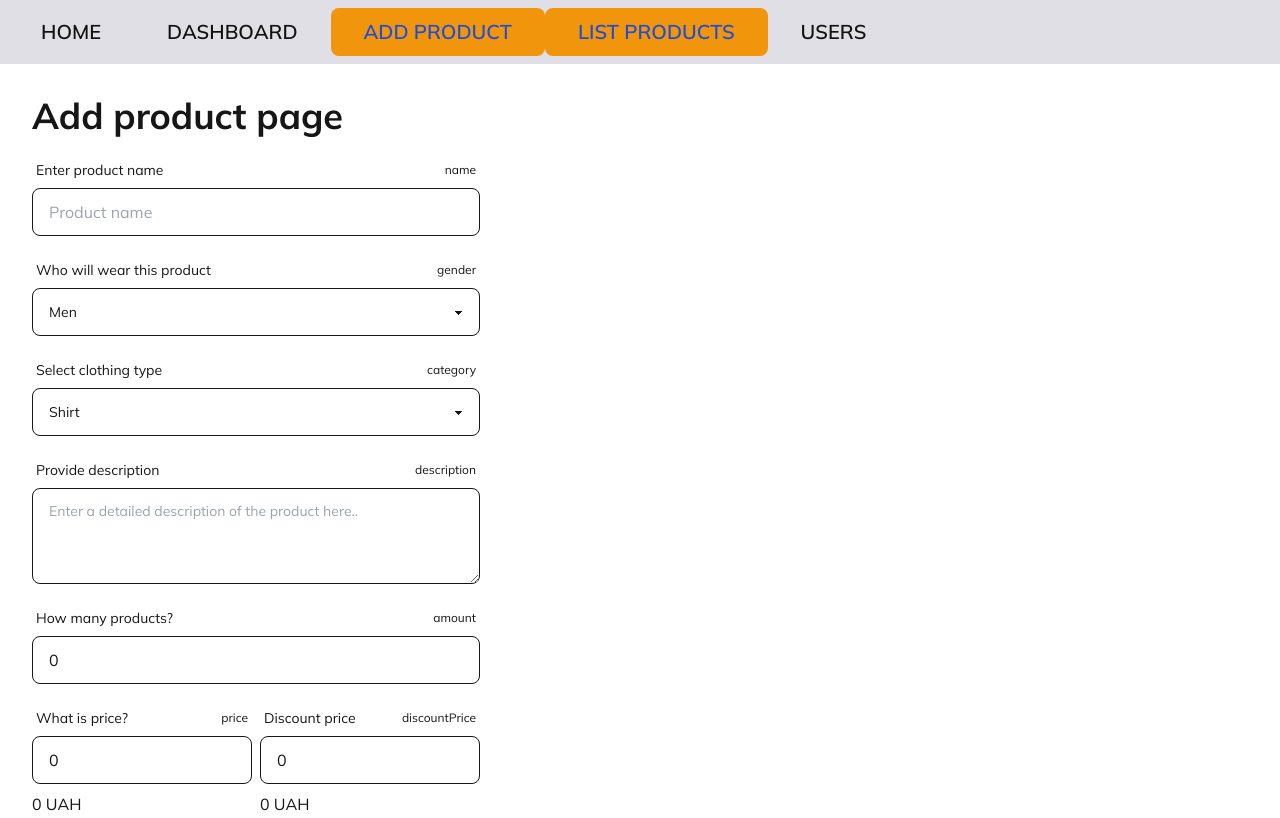
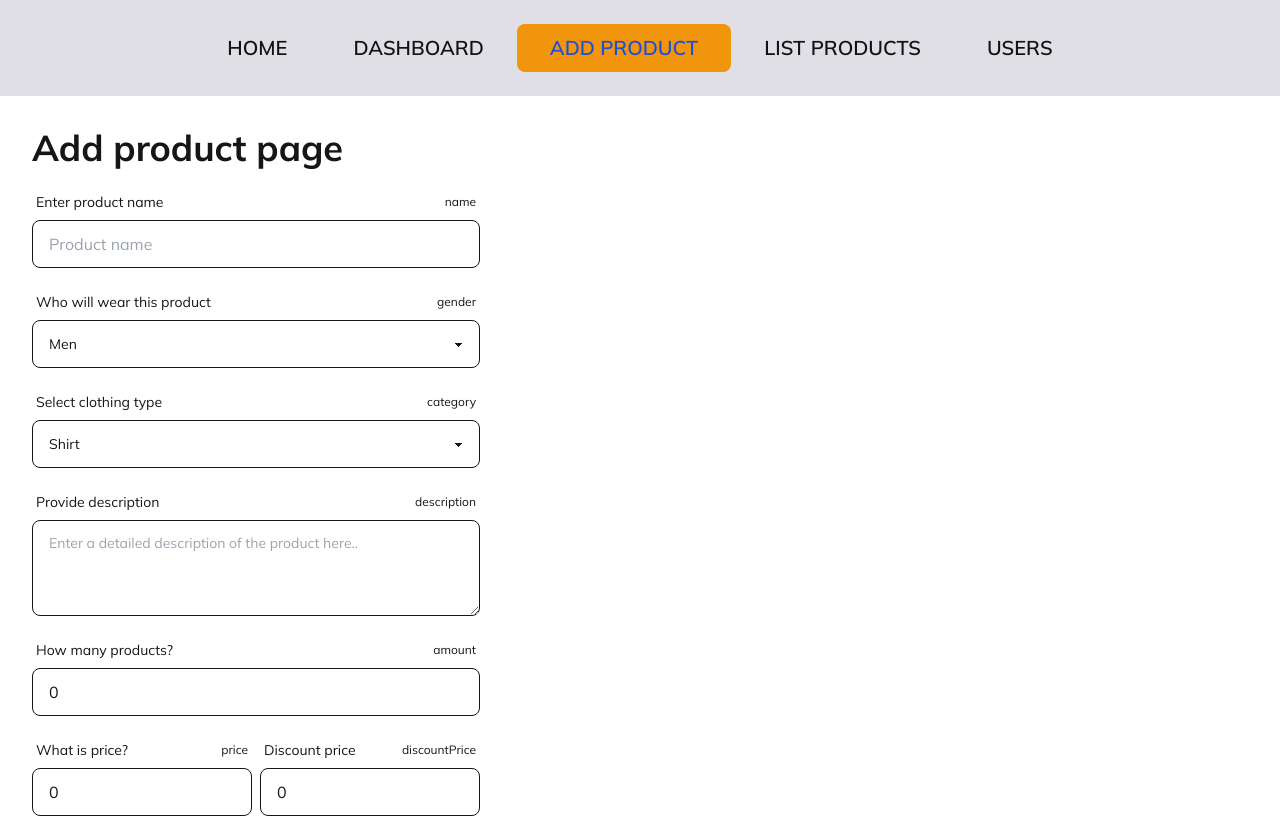
Before and after one commit to Sergi0let/clothes-store-next, a Next.js app: page /admin/add-product in a window 1280 px wide. Shown: the top 818 px of the page. Built offline with nearby package versions, Linux system fonts and the light colour scheme.

Commit message:
Add enum to a Product in Schema

```diff
--- a/src/app/admin/_components/Header.tsx
+++ b/src/app/admin/_components/Header.tsx
@@ -3,7 +3,8 @@ import NavLink from "./Nav";
 
 export default function Header() {
   return (
-    <div className="navbar bg-neutral text-neutral-content">
+    <div className="navbar bg-neutral  p-6 text-neutral-content">
+      <div className="m-auto max-w-7xl">
         <NavLink href={Routes.HOME}>HOME</NavLink>
         <NavLink href={Routes.ADMIN}>DASHBOARD</NavLink>
         <NavLink href={Routes.ADMIN + Routes.ADDPRODACT}>ADD PRODUCT</NavLink>
@@ -12,5 +13,6 @@ export default function Header() {
         </NavLink>
         <NavLink href={Routes.ADMIN + Routes.USERS}>USERS</NavLink>
       </div>
+    </div>
   );
 }
--- a/src/app/admin/_components/Nav.tsx
+++ b/src/app/admin/_components/Nav.tsx
@@ -11,17 +11,11 @@ export default function NavLink(
 ) {
   const pathname = usePathname();
 
-  let pathStr;
-  if (typeof props.href === "string") {
-    pathStr = props.href.includes("list-product");
-  }
-
   return (
     <Link
       {...props}
       className={clsx(
         pathname === props.href && "bg-warning text-blue-700",
-        pathStr && "bg-warning text-blue-700",
         "btn btn-ghost px-1 text-sm md:px-4 md:text-xl lg:px-8",
       )}
     >
--- a/src/app/admin/_components/Navbar.tsx
+++ b/src/app/admin/_components/Navbar.tsx
@@ -3,10 +3,6 @@ import { Routes } from "@/constants";
 import { ListChecks, ShieldHalf, ShieldPlus } from "lucide-react";
 
 export default function Navbar() {
-  // const allPathProducts = Routes.ADMIN + Routes.LISTPRODACT + Routes.ALL;
-  // const menPathProducts = Routes.ADMIN + Routes.LISTPRODACT + Routes.MEN;
-  // const womenPathProducts = Routes.ADMIN + Routes.LISTPRODACT + Routes.WOMEN;
-
   return (
     <ul className="menu space-x-2 rounded-box bg-base-200 lg:menu-horizontal">
       <li className="dropdown dropdown-hover">
--- a/src/app/admin/actions.ts
+++ b/src/app/admin/actions.ts
@@ -8,13 +8,13 @@ import { Routes } from "@/constants";
 
 const addSchema = z.object({
   name: z.string().min(1),
-  gender: z.string().min(1),
-  category: z.string().min(1),
+  gender: z.enum(["men", "women"]),
+  category: z.enum(["shirt", "sweatshirt", "hoodie", "jogger"]),
   description: z.string().min(1),
   price: z.coerce.number().int().min(1),
-  discountPrice: z.coerce.number().int().min(1),
+  discountPrice: z.coerce.number().int(),
   imageUrl: z.string().min(1),
-  imageUrlSecond: z.string().min(1),
+  imageUrlSecond: z.string(),
   isNewProduct: z.string().transform((value) => value === "true"),
   isBestSeller: z.string().transform((value) => value === "true"),
   amount: z.coerce.number().int().min(1),
--- a/src/app/admin/add-product/_component/ProductForm.tsx
+++ b/src/app/admin/add-product/_component/ProductForm.tsx
@@ -13,7 +13,6 @@ import {
 import { app } from "@/utils/firebase";
 import { formatCurrency } from "@/lib/format";
 import { Products } from "@prisma/client";
-// import UploaderImage from "./UploaderImage";
 
 const storage = getStorage(app);
 
--- a/src/app/admin/layout.tsx
+++ b/src/app/admin/layout.tsx
@@ -9,7 +9,7 @@ export default function AdminLayout({
   return (
     <div>
       <Header />
-      <div className="min-h-[400px] p-6">{children}</div>
+      <div className="m-auto min-h-[400px] max-w-7xl p-6">{children}</div>
     </div>
   );
 }
```
Also changed, not shown: 1 other file (tests, documents, lock files or other folders). Lines whose indentation alone changed are shown as unchanged.
